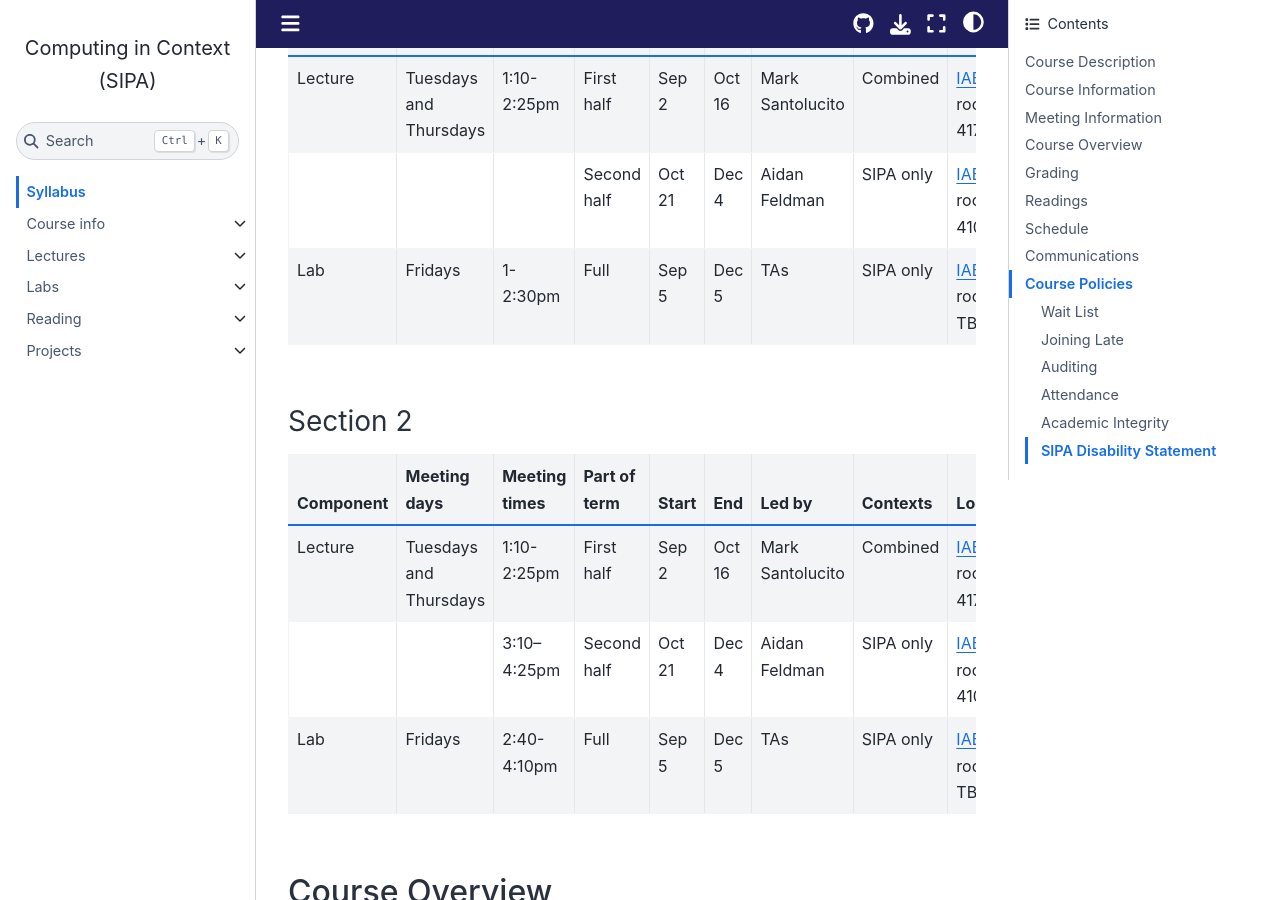
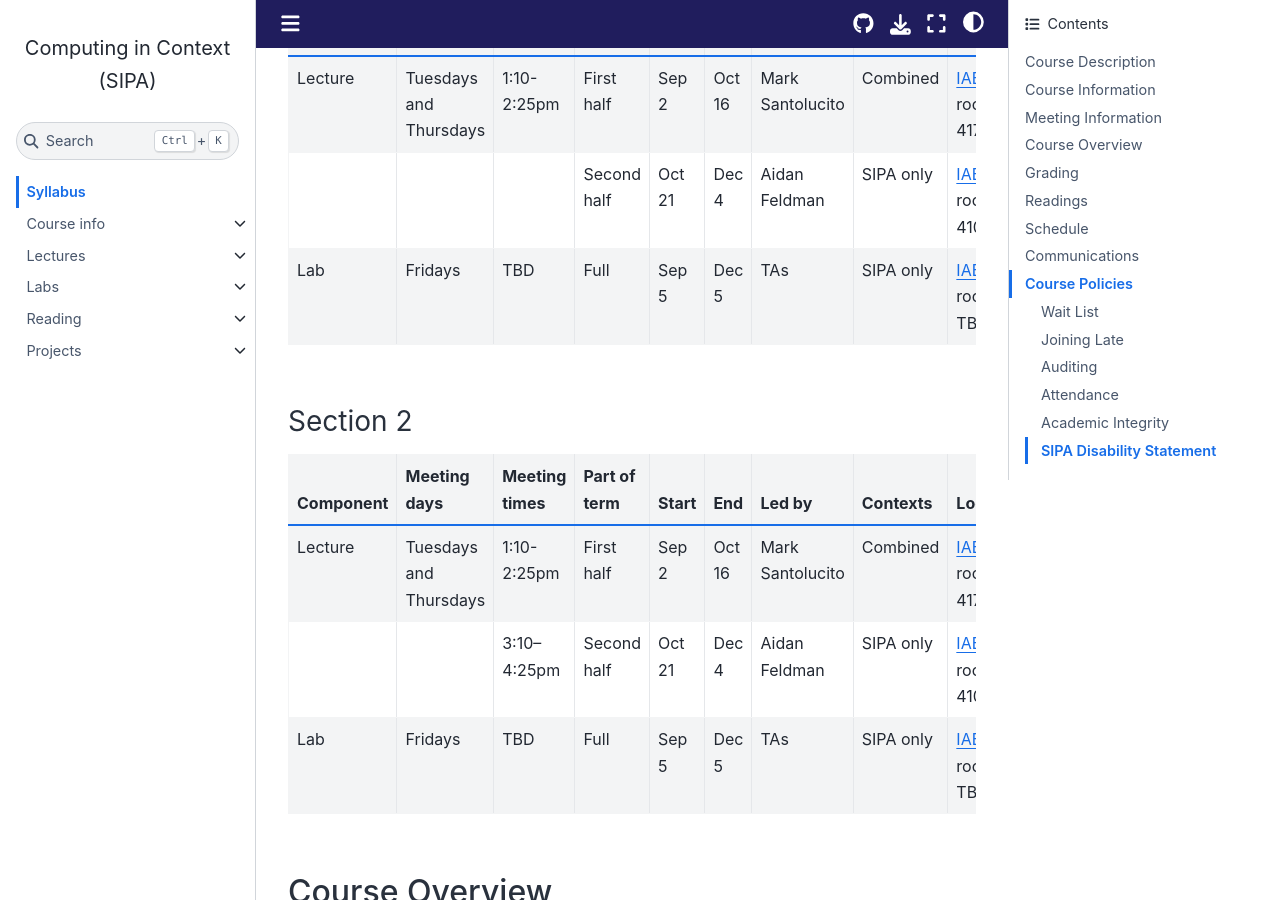
Before and after one commit to afeld/computing-in-context, a Jupyter Book: the page built from index.md, in a window 1280 px wide and 900 px high, scrolled down 1543 px. Built offline with Jupyter Book 1.0.4 settings and Sphinx 7.4.7 and the Sphinx Book theme 1.1.4, drawn with Linux system fonts in a browser that asks for light colours; pages that are not in the unit, such as notebooks, are missing from menus; comment, search, counter and statistics services are not loaded.

Commit message:
mark lab times as TBD

```diff
--- a/index.md
+++ b/index.md
@@ -40,7 +40,7 @@ Students should bring a laptop to all labs. See [Contexts and Structure](#contex
 | --------- | ---------------------- | ------------- | ------------ | ------ | ------ | ---------------- | --------- | ------------------- |
 | Lecture   | Tuesdays and Thursdays | 1:10-2:25pm   | First half   | Sep 2  | Oct 16 | Mark Santolucito | Combined  | [IAB][IAB] room 417 |
 |           |                        |               | Second half  | Oct 21 | Dec 4  | Aidan Feldman    | SIPA only | [IAB][IAB] room 410 |
-| Lab       | Fridays                | 1-2:30pm      | Full         | Sep 5  | Dec 5  | TAs              | SIPA only | [IAB][IAB] room TBD |
+| Lab       | Fridays                | TBD           | Full         | Sep 5  | Dec 5  | TAs              | SIPA only | [IAB][IAB] room TBD |
 
 ### Section 2
 
@@ -48,7 +48,7 @@ Students should bring a laptop to all labs. See [Contexts and Structure](#contex
 | --------- | ---------------------- | ------------- | ------------ | ------ | ------ | ---------------- | --------- | ------------------- |
 | Lecture   | Tuesdays and Thursdays | 1:10-2:25pm   | First half   | Sep 2  | Oct 16 | Mark Santolucito | Combined  | [IAB][IAB] room 417 |
 |           |                        | 3:10–4:25pm   | Second half  | Oct 21 | Dec 4  | Aidan Feldman    | SIPA only | [IAB][IAB] room 410 |
-| Lab       | Fridays                | 2:40-4:10pm   | Full         | Sep 5  | Dec 5  | TAs              | SIPA only | [IAB][IAB] room TBD |
+| Lab       | Fridays                | TBD           | Full         | Sep 5  | Dec 5  | TAs              | SIPA only | [IAB][IAB] room TBD |
 
 [IAB]: https://maps.app.goo.gl/o1jz3y9X1rT1b8KW7
 
```
